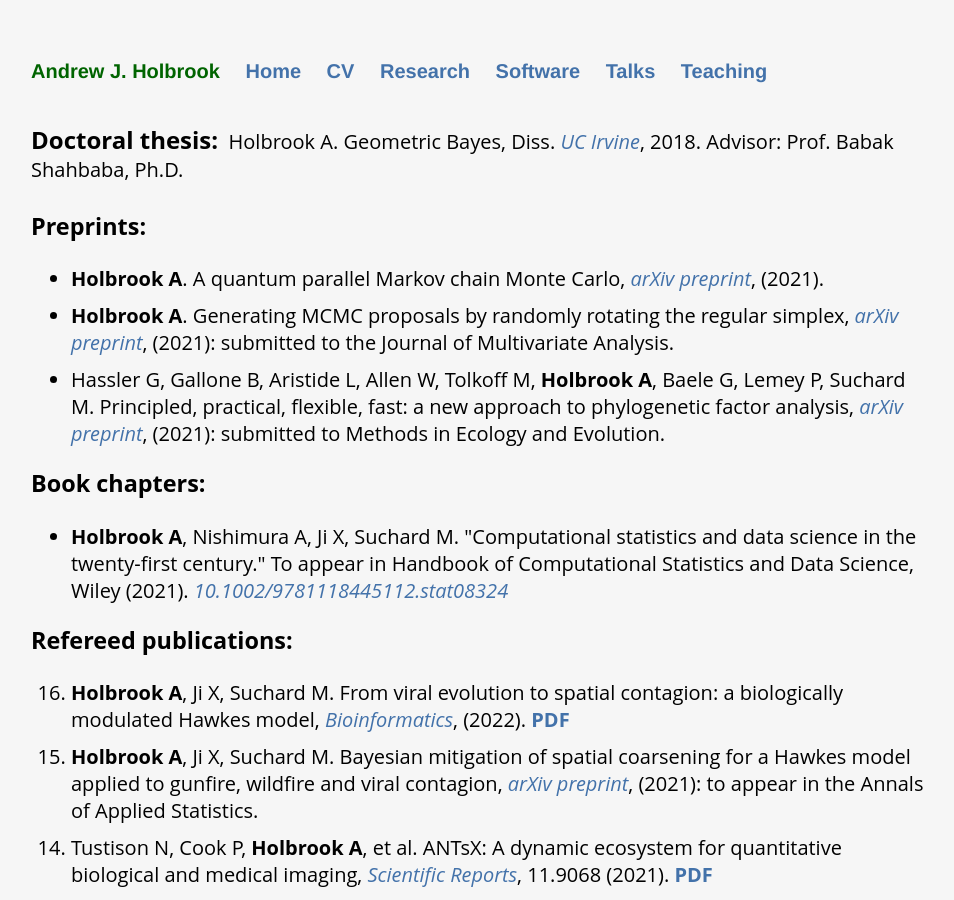
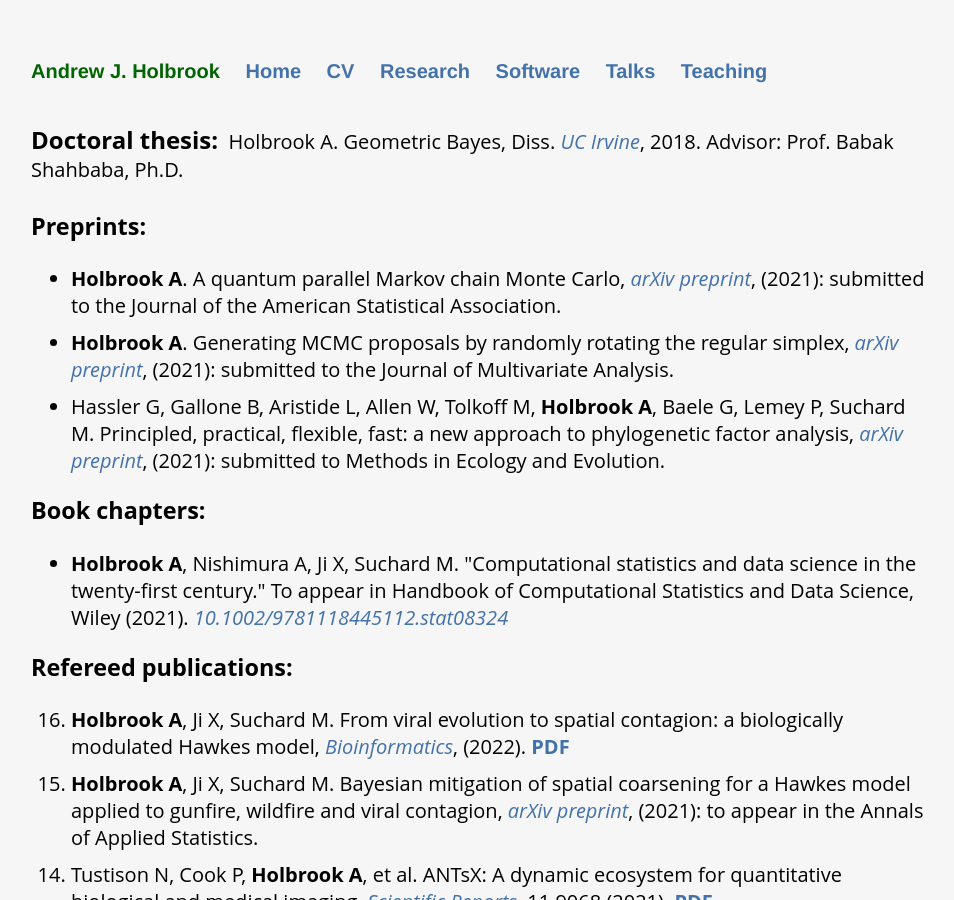
Before and after one commit to andrewjholbrook/andrewjholbrook.github.io, a Jekyll site: the page built from research.html, in a window 1280 px wide and 900 px high. Shown: the whole window, without its empty margins (161-1115 px from the left). Built offline with Jekyll 4.4.1, drawn with Linux system fonts in a browser that asks for light colours; a style sheet for code colours, icons or effects is not loaded.

Commit message:
Update research.html

```diff
--- a/research.html
+++ b/research.html
@@ -11,7 +11,7 @@
 
   <h3>Preprints:</h3>
   <ul id="preprints">
-                <li><b>Holbrook A</b>. A quantum parallel Markov chain Monte Carlo, <i><a href="http://arxiv.org/abs/2112.00212" target="_blank">arXiv preprint</a></i>, (2021).</li>
+                <li><b>Holbrook A</b>. A quantum parallel Markov chain Monte Carlo, <i><a href="http://arxiv.org/abs/2112.00212" target="_blank">arXiv preprint</a></i>, (2021): submitted to the Journal of the American Statistical Association.</li>
         <li><b>Holbrook A</b>. Generating MCMC proposals by randomly rotating the regular simplex, <i><a href="https://arxiv.org/abs/2110.06445" target="_blank">arXiv preprint</a></i>, (2021): submitted to the Journal of Multivariate Analysis.  </li>
         <li> Hassler G, Gallone B, Aristide L, Allen W, Tolkoff M, <b>Holbrook A</b>, Baele G, Lemey P, Suchard M. Principled, practical, flexible, fast: a new approach to phylogenetic factor analysis, <i><a href="https://arxiv.org/abs/2107.01246" target="_blank">arXiv preprint</a></i>, (2021): submitted to Methods in Ecology and Evolution.
                         </ul>
```
